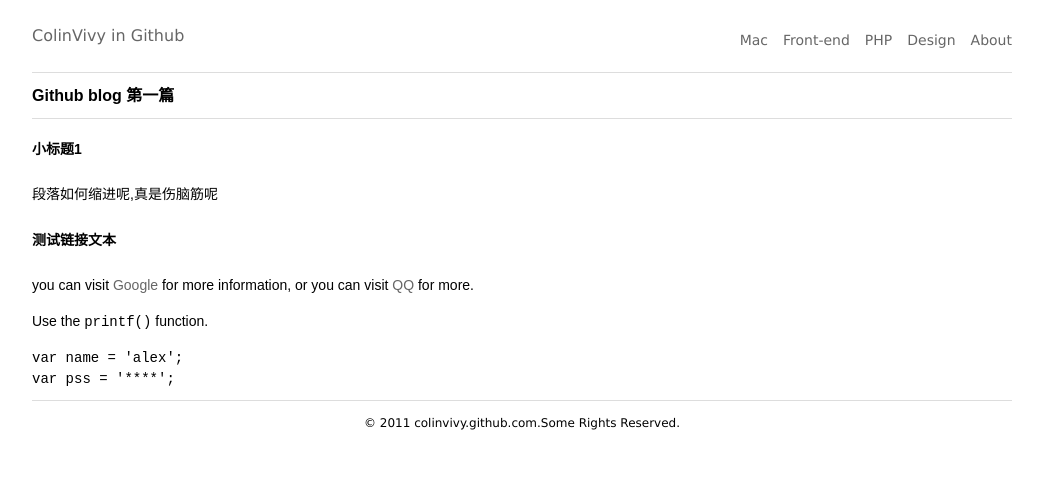
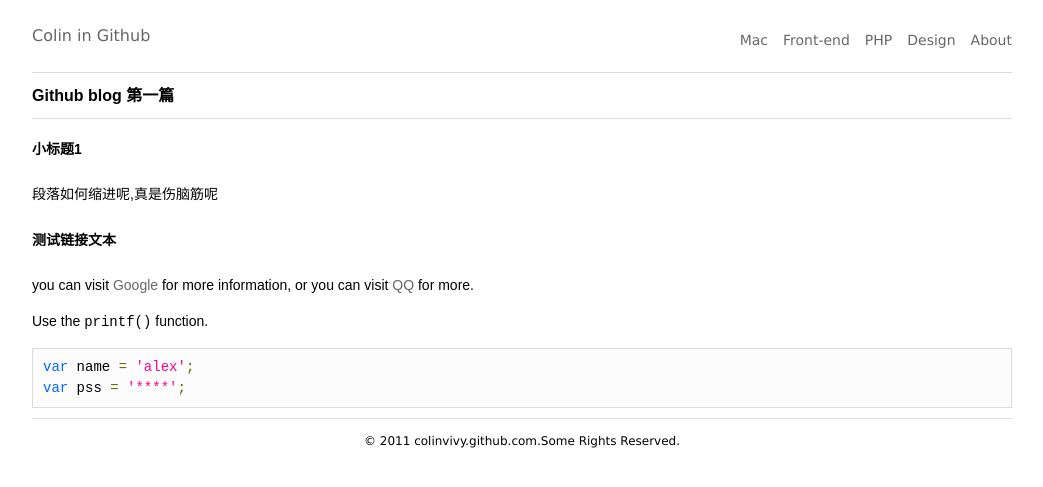
Before and after one commit to colinvivy/colinvivy.github.com, a Jekyll site: the page built from _posts/2012-02-02-github-blog-starting.md, in a window 1280 px wide. Shown: the top 487 px of the page, without its empty margins (118-1161 px from the left). Built offline with Jekyll 4.4.1, drawn with Linux system fonts in a browser that asks for light colours.

Commit message:
opt layout

```diff
--- a/_layouts/default.html
+++ b/_layouts/default.html
@@ -11,11 +11,15 @@
 <link rel="alternate" type="application/atom+xml" href="{{ page.feed }}" title="RSS feed" />
 {% endif %}
 <link rel="stylesheet" href="/css/common.css" type="text/css" />
+<link rel="stylesheet" href="/css/prettify.css" type="text/css" />
+<script type="text/javascript" src="/js/jq.js"></script>
+<script type="text/javascript" src="/js/prettify.js"></script>
+
 </head>
-<body id="{{ page.pagesName }}">
+<body id="{{ page.pagesName }}" onload="prettyPrint()">
 
 <div class="header">
-    <h1 class=""><a href="/" target="_self">ColinVivy in Github </a></h1>
+    <h1 class=""><a href="/" target="_self">Colin in Github </a></h1>
 </div>
 
 {% include nav.md %}
```
Also changed, not shown: _layouts/post.html (+7 -0 lines).
